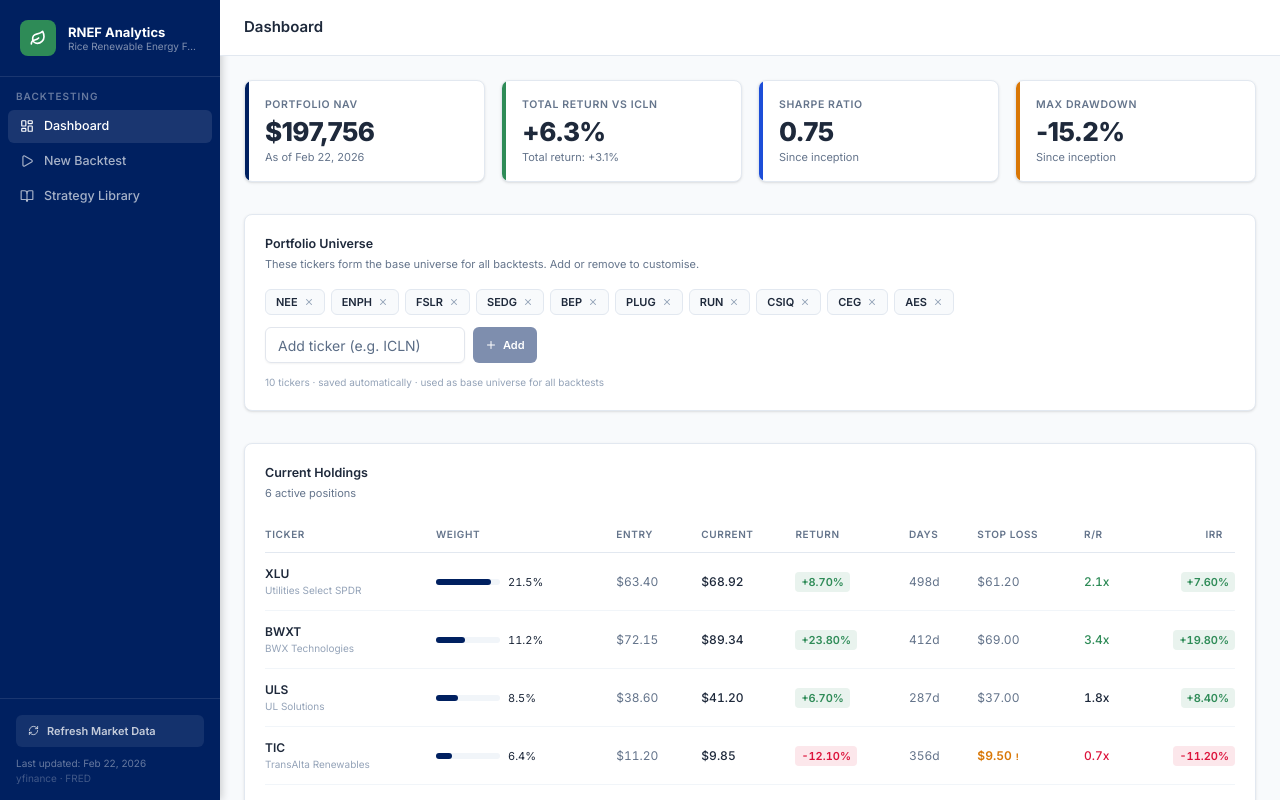
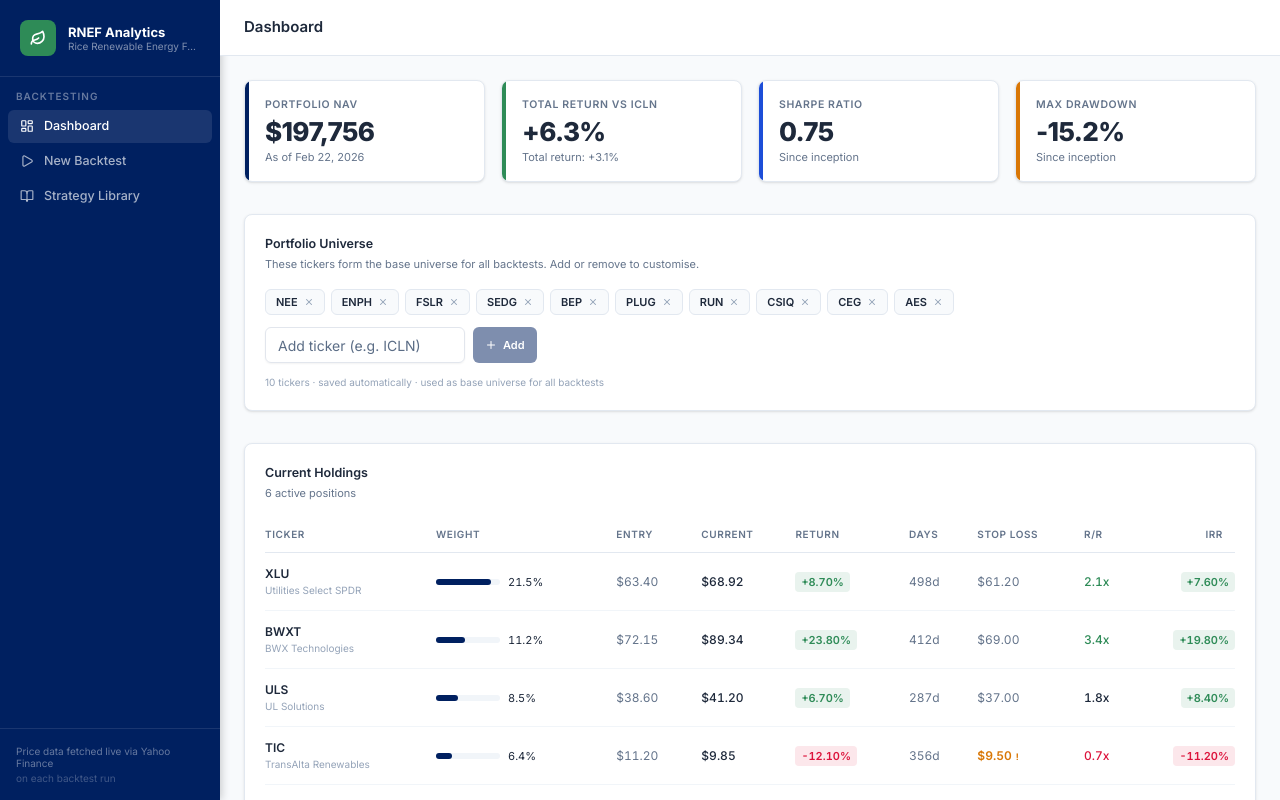
Before and after one commit to uxzh/RNEF_INFORMS, a Next.js app in the folder rnef-backtest/: page / in a window 1280 px wide. Built offline with nearby package versions, Linux system fonts and the light colour scheme.

Commit message:
replace stale refresh button with live data note

```diff
--- a/rnef-backtest/src/components/layout/Sidebar.tsx
+++ b/rnef-backtest/src/components/layout/Sidebar.tsx
@@ -5,9 +5,7 @@ import { usePathname } from 'next/navigation'
 import {
   LayoutDashboard,
   Play,
-  BarChart3,
   BookOpen,
-  RefreshCw,
   Leaf,
 } from 'lucide-react'
 import { cn } from '@/lib/utils'
@@ -62,17 +60,10 @@ export function Sidebar() {
       {/* Spacer */}
       <div className="flex-1" />
 
-      {/* Footer */}
+      {/* Footer — data is fetched live from Yahoo Finance on each backtest run */}
       <div className="border-t border-white/10 px-4 py-4">
-        <button
-          type="button"
-          className="mb-2.5 flex w-full items-center gap-2 rounded-md bg-white/8 px-3 py-2 text-[11px] font-semibold text-white/75 transition-colors hover:bg-white/12"
-        >
-          <RefreshCw size={11} />
-          Refresh Market Data
-        </button>
-        <p className="text-[10px] leading-tight text-white/40">Last updated: Feb 22, 2026</p>
-        <p className="mt-0.5 text-[10px] leading-tight text-white/25">yfinance · FRED</p>
+        <p className="text-[10px] leading-tight text-white/40">Price data fetched live via Yahoo Finance</p>
+        <p className="mt-0.5 text-[10px] leading-tight text-white/25">on each backtest run</p>
       </div>
     </aside>
   )
```
